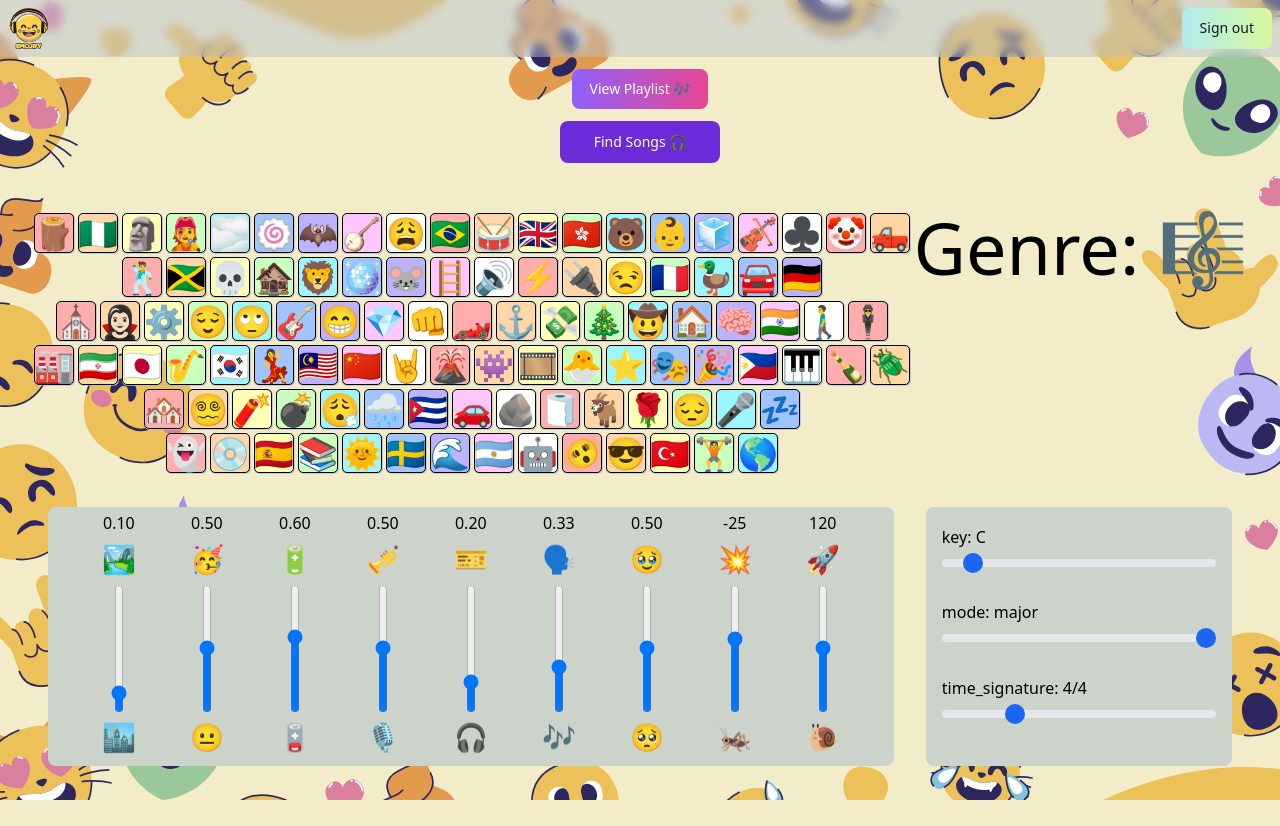
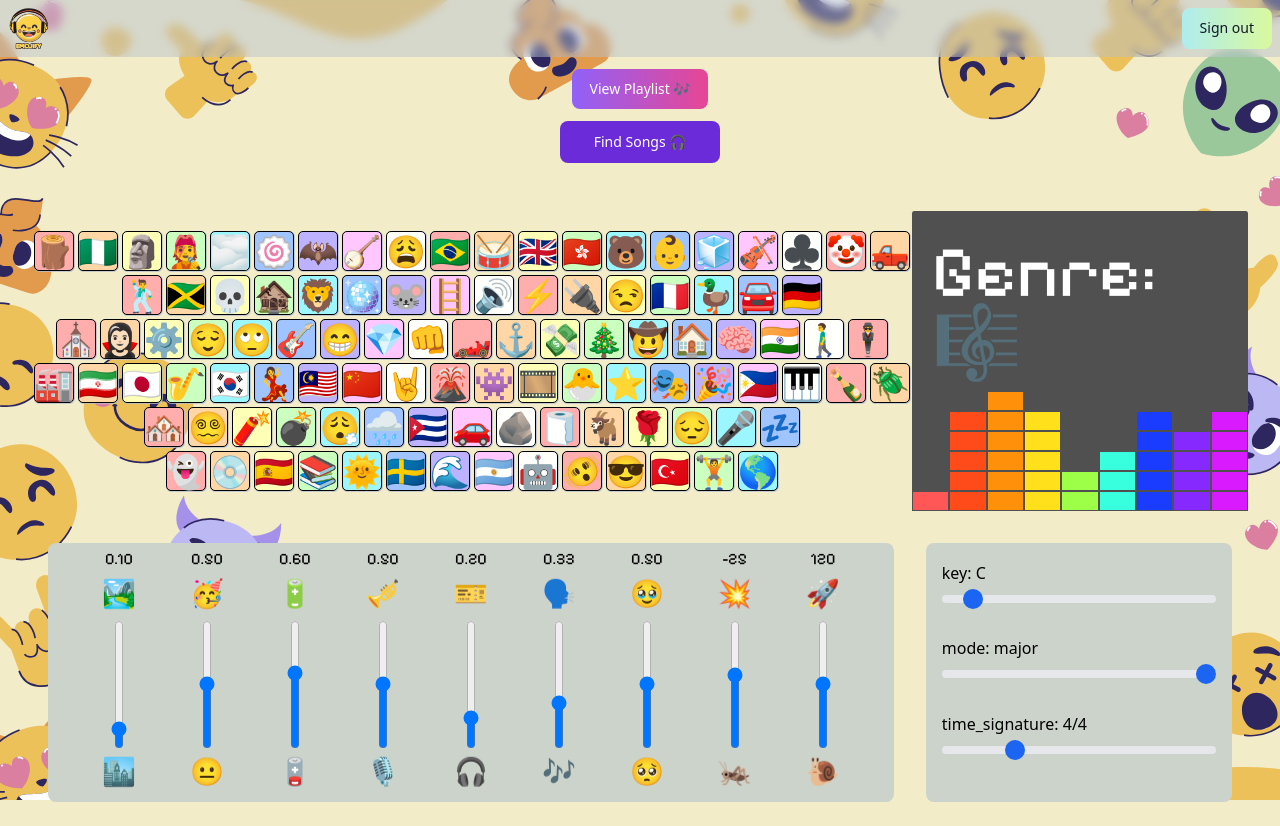
Before and after one commit to BattleshipDragonite/emojify, a React app: page /homepage in a window 1280 px wide. Before the commit the page ends 800 px from the top, so only its background shows below. Built offline with nearby package versions, Linux system fonts and the light colour scheme; what grapheme-splitter would draw is missing.

Commit message:
Update styles

```diff
--- a/src/index.css
+++ b/src/index.css
@@ -5,15 +5,44 @@ html {
   background-color: #F2ECC9;
 }
 
-.genre-div {
-  background-color: silver;
+#display-div {
+  background-color: #505050;
+  color: #FFFFFF;
+  font-family: "Pixelify Sans", sans-serif;
   width: 500px;
+  height: 300px;
   border-radius: 0.15em;
-  box-shadow: inset;
+  display: flex;
+  /* justify-content: center; */
+  /* align-items: center; */
+  /* align-self: center; */
+  flex-direction: column;
+  padding: 0;
+}
+
+#genre-display {
+  width: 100%;
+  height: 40%;
+  padding: 25px 20px;
+}
+
+#visualizer {
+  width: 100%;
+  height: 60%;
   display: flex;
   justify-content: center;
-  align-items: center;
-  align-self: center;
+  align-items: flex-end;
+}
+
+.viz-bars {
+  width: 11.1111111%;
+}
+
+.pixel {
+  background-color: hsl(0, 100%, 50%);
+  border: 0.5px solid #505050 ;
+  height: 20px;
+  width: 100%;
 }
 
 #buttons-display,
@@ -78,6 +107,7 @@ body {
 }
 
 .metric-channel {
+  font-family: "Pixelify Sans";
   display: flex;
   flex-direction: column;
   align-items: center;
```
